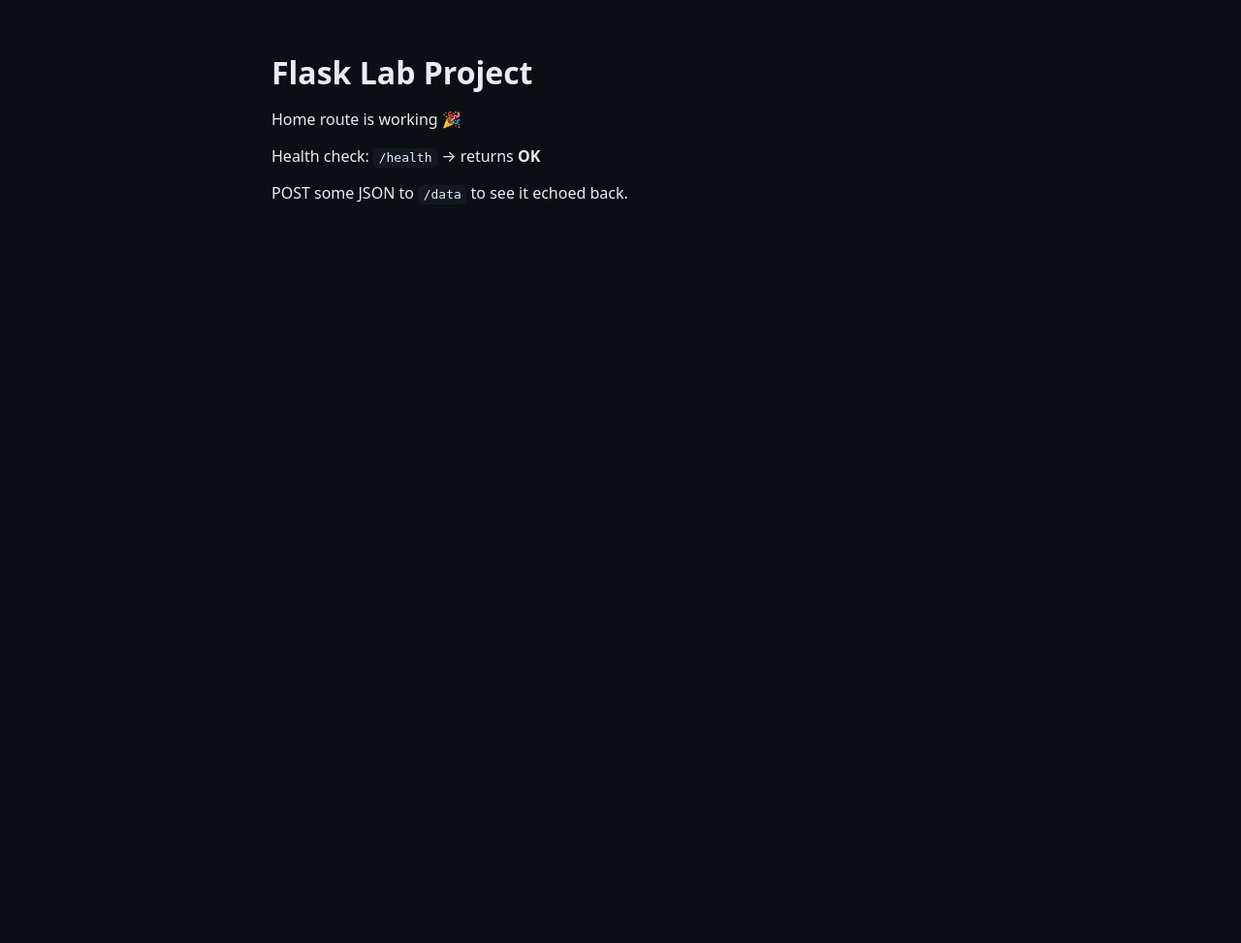
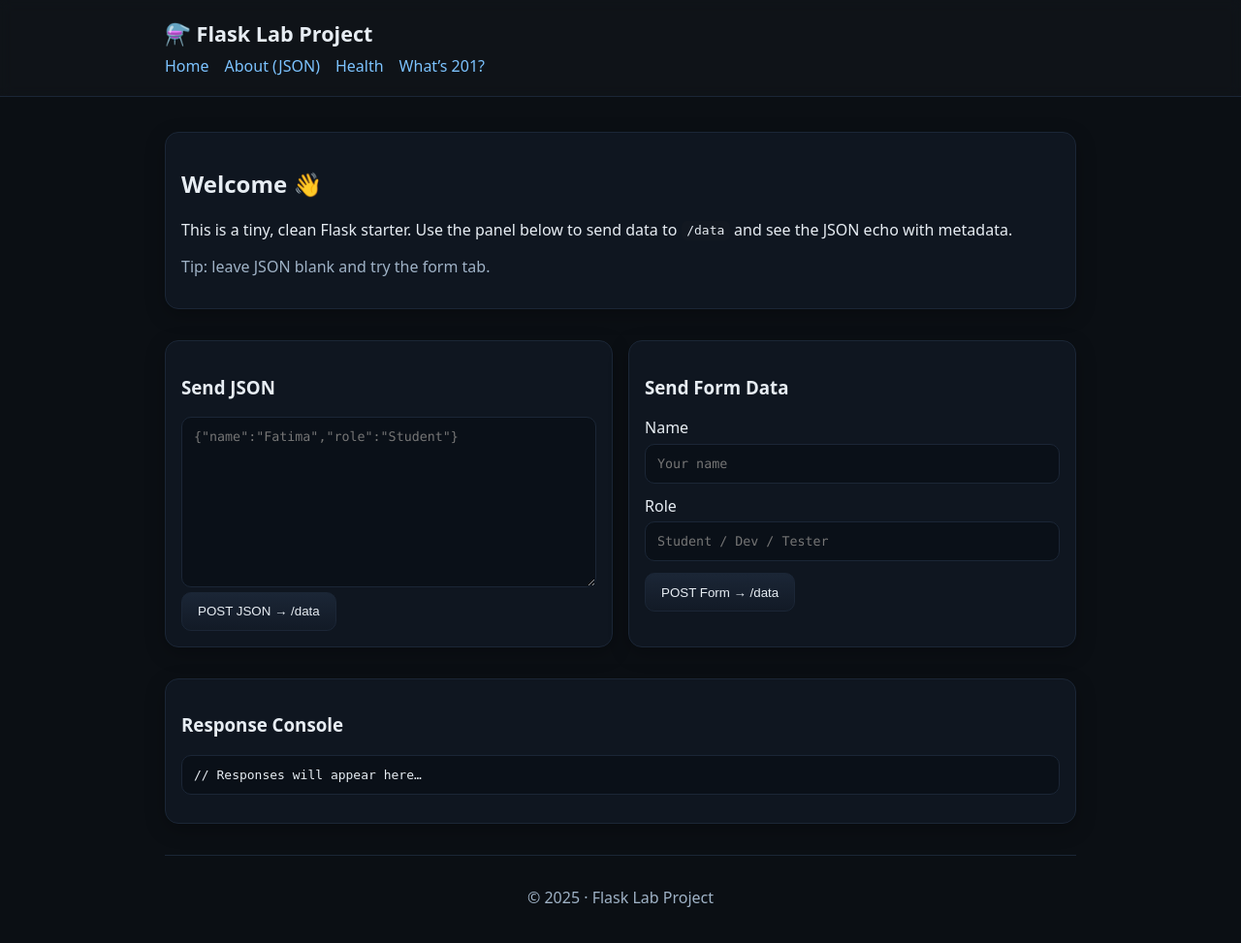
Before and after one commit to fa22-bcs-054/flask-lab-project, a Flask app: page / in a window 1280 px wide. Shown: the whole page at 97% size. Before the commit the page ends 211 px from the top, so only its background shows below. Run offline with Flask 3, Linux system fonts and the light colour scheme.

Commit message:
Updated homepage and route logic

```diff
--- a/main/app.py
+++ b/main/app.py
@@ -1,24 +1,70 @@
-from flask import Flask, jsonify, request, render_template
+from flask import Flask, jsonify, request, render_template, send_from_directory, url_for
+from datetime import datetime
+import os
 
-app = Flask(__name__)
+def create_app():
+    app = Flask(__name__, static_folder="static", template_folder="templates")
 
-@app.route("/")
-def home():
-    # Simple example of rendering a template
-    return render_template("index.html", title="Flask Lab Project")
+    @app.route("/")
+    def home():
+        return render_template(
+            "index.html",
+            title="Flask Lab Project",
+            year=datetime.now().year,
+        )
 
-@app.route("/health")
-def health():
-    return "OK", 200
+    @app.route("/about")
+    def about():
+        return jsonify({
+            "name": "Flask Lab Project",
+            "version": "1.0.0",
+            "description": "Minimal two-member lab app with tests, Dockerfile, and CI.",
+        })
 
-@app.route("/data", methods=["POST"])
-def data():
-    # Accepts JSON or form data
-    if request.is_json:
-        payload = request.get_json()
-    else:
-        payload = request.form.to_dict()
-    return jsonify({"received": payload}), 201
+    @app.route("/health")
+    def health():
+        return "OK", 200
+
+    @app.route("/data", methods=["POST"])
+    def data():
+        """
+        Accept JSON or form data and echo it back in a friendly envelope.
+        """
+        # Safely parse JSON if present, otherwise use form data
+        payload = request.get_json(silent=True)
+        if payload is None:
+            payload = request.form.to_dict()
+
+        # Add a tiny metadata envelope
+        response = {
+            "received": payload,
+            "meta": {
+                "content_type": request.headers.get("Content-Type", ""),
+                "client_ip": request.remote_addr,
+                "timestamp": datetime.utcnow().isoformat() + "Z",
+            },
+        }
+        return jsonify(response), 201
+
+    # Optional: serve a favicon if you drop one in /static
+    @app.route("/favicon.ico")
+    def favicon():
+        icon_path = os.path.join(app.static_folder, "favicon.ico")
+        if os.path.exists(icon_path):
+            return send_from_directory(app.static_folder, "favicon.ico")
+        # fall back to a tiny 204 to avoid 404 noise
+        return ("", 204)
+
+    # Simple 404 page as JSON (nicer than plain HTML)
+    @app.errorhandler(404)
+    def not_found(e):
+        return jsonify({"error": "Not found", "path": request.path}), 404
+
+    return app
+
+# For `python app.py`
+app = create_app()
 
 if __name__ == "__main__":
+    # Keep host/port the same; enable debug by setting FLASK_DEBUG=1 in your env if you like
     app.run(host="0.0.0.0", port=5000)
--- a/main/static/style.css
+++ b/main/static/style.css
@@ -1,4 +1,99 @@
-body{font-family: system-ui, -apple-system, Segoe UI, Roboto, Helvetica, Arial, sans-serif; margin:0; padding:2rem; background:#0b0f14; color:#e7edf3;}
-main{max-width:720px; margin:auto;}
-h1{font-size:2rem; margin-bottom:.5rem;}
-code{background:#121821; padding:.15rem .35rem; border-radius:.35rem;}
+:root {
+  --bg: #0b0f14;
+  --card: #0f1620;
+  --text: #e7edf3;
+  --muted: #9fb2c6;
+  --accent: #7cc3ff;
+  --border: #1b2636;
+}
+
+* { box-sizing: border-box; }
+html, body { height: 100%; }
+body {
+  margin: 0;
+  font-family: system-ui, -apple-system, Segoe UI, Roboto, Helvetica, Arial, sans-serif;
+  background: var(--bg);
+  color: var(--text);
+}
+
+.container {
+  width: min(100%, 980px);
+  margin: 0 auto;
+  padding: 1.25rem;
+}
+
+.site-header {
+  border-bottom: 1px solid var(--border);
+  background: rgba(255,255,255,0.02);
+  position: sticky; top: 0; backdrop-filter: blur(6px);
+}
+
+.site-header h1 { margin: 0; font-size: 1.35rem; }
+.site-header nav { margin-top: .5rem; display: flex; gap: 1rem; flex-wrap: wrap; }
+.site-header a { color: var(--accent); text-decoration: none; }
+.site-header a:hover { text-decoration: underline; }
+
+.site-footer {
+  margin-top: 2rem;
+  border-top: 1px solid var(--border);
+  padding-top: 1rem;
+  color: var(--muted);
+  text-align: center;
+}
+
+.card {
+  background: var(--card);
+  border: 1px solid var(--border);
+  border-radius: 14px;
+  padding: 1rem;
+  box-shadow: 0 6px 20px rgba(0,0,0,0.25);
+  margin: 1rem 0;
+}
+
+.muted { color: var(--muted); }
+
+.grid {
+  display: grid;
+  grid-template-columns: 1fr;
+  gap: 1rem;
+}
+@media (min-width: 800px) {
+  .grid { grid-template-columns: 1fr 1fr; }
+}
+
+textarea, input {
+  width: 100%;
+  background: #0a1018;
+  color: var(--text);
+  border: 1px solid var(--border);
+  border-radius: 10px;
+  padding: .75rem;
+  font-family: ui-monospace, SFMono-Regular, Menlo, Consolas, "Liberation Mono", monospace;
+}
+
+label { display: grid; gap: .35rem; margin-bottom: .75rem; }
+
+button {
+  display: inline-block;
+  padding: .7rem 1rem;
+  border-radius: 10px;
+  border: 1px solid var(--border);
+  background: linear-gradient(180deg, #1b2636, #121a26);
+  color: var(--text);
+  cursor: pointer;
+}
+button:hover { filter: brightness(1.1); }
+
+.console {
+  background: #0a1018;
+  border: 1px solid var(--border);
+  border-radius: 10px;
+  padding: .75rem;
+  overflow: auto;
+  max-height: 360px;
+}
+code {
+  background: #121821;
+  padding: .15rem .35rem;
+  border-radius: .35rem;
+}
--- a/main/templates/index.html
+++ b/main/templates/index.html
@@ -1,17 +1,108 @@
 <!doctype html>
 <html lang="en">
   <head>
-    <meta charset="utf-8">
-    <meta name="viewport" content="width=device-width, initial-scale=1">
+    <meta charset="utf-8" />
+    <meta name="viewport" content="width=device-width, initial-scale=1" />
     <title>{{ title }}</title>
-    <link rel="stylesheet" href="{{ url_for('static', filename='style.css') }}">
+    <link rel="stylesheet" href="{{ url_for('static', filename='style.css') }}" />
+    <link rel="icon" href="{{ url_for('static', filename='favicon.ico') }}" />
   </head>
   <body>
-    <main>
-      <h1>{{ title }}</h1>
-      <p>Home route is working 🎉</p>
-      <p>Health check: <code>/health</code> → returns <strong>OK</strong></p>
-      <p>POST some JSON to <code>/data</code> to see it echoed back.</p>
+    <header class="site-header">
+      <div class="container">
+        <h1>⚗️ {{ title }}</h1>
+        <nav>
+          <a href="{{ url_for('home') }}">Home</a>
+          <a href="{{ url_for('about') }}" target="_blank" rel="noopener">About (JSON)</a>
+          <a href="{{ url_for('health') }}" target="_blank" rel="noopener">Health</a>
+          <a href="https://httpstatus.io/201" target="_blank" rel="noopener">What’s 201?</a>
+        </nav>
+      </div>
+    </header>
+
+    <main class="container">
+      <section class="card">
+        <h2>Welcome 👋</h2>
+        <p>
+          This is a tiny, clean Flask starter. Use the panel below to send data to
+          <code>/data</code> and see the JSON echo with metadata.
+        </p>
+        <p class="muted">Tip: leave JSON blank and try the form tab.</p>
+      </section>
+
+      <section class="grid">
+        <div class="card">
+          <h3>Send JSON</h3>
+          <textarea id="jsonInput" rows="10" placeholder='{"name":"Fatima","role":"Student"}'></textarea>
+          <button id="sendJsonBtn">POST JSON → /data</button>
+        </div>
+
+        <div class="card">
+          <h3>Send Form Data</h3>
+          <form id="formInput">
+            <label>
+              Name
+              <input name="name" type="text" placeholder="Your name" />
+            </label>
+            <label>
+              Role
+              <input name="role" type="text" placeholder="Student / Dev / Tester" />
+            </label>
+            <button type="submit">POST Form → /data</button>
+          </form>
+        </div>
+      </section>
+
+      <section class="card">
+        <h3>Response Console</h3>
+        <pre id="console" class="console">// Responses will appear here…</pre>
+      </section>
+
+      <footer class="site-footer">
+        <p>© {{ year }} · Flask Lab Project</p>
+      </footer>
     </main>
+
+    <script>
+      const $ = (q) => document.querySelector(q);
+      const consoleEl = $("#console");
+
+      function show(obj) {
+        consoleEl.textContent = JSON.stringify(obj, null, 2);
+      }
+
+      $("#sendJsonBtn").addEventListener("click", async () => {
+        let body = {};
+        try {
+          const raw = $("#jsonInput").value.trim();
+          body = raw ? JSON.parse(raw) : {};
+        } catch (e) {
+          show({ error: "Invalid JSON. Please fix it before sending." });
+          return;
+        }
+        try {
+          const res = await fetch("/data", {
+            method: "POST",
+            headers: { "Content-Type": "application/json" },
+            body: JSON.stringify(body),
+          });
+          show(await res.json());
+        } catch (e) {
+          show({ error: String(e) });
+        }
+      });
+
+      $("#formInput").addEventListener("submit", async (ev) => {
+        ev.preventDefault();
+        const form = ev.currentTarget;
+        const data = new FormData(form);
+        try {
+          const res = await fetch("/data", { method: "POST", body: data });
+          show(await res.json());
+        } catch (e) {
+          show({ error: String(e) });
+        }
+      });
+    </script>
   </body>
 </html>
```
